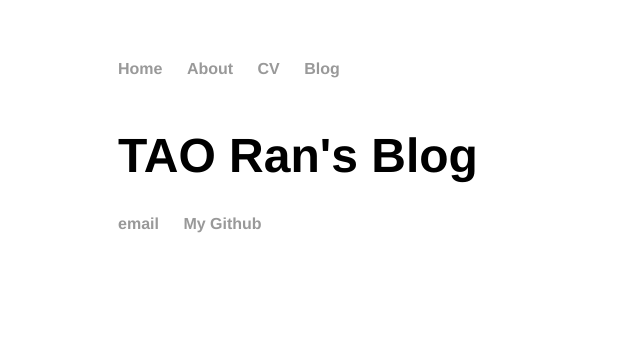
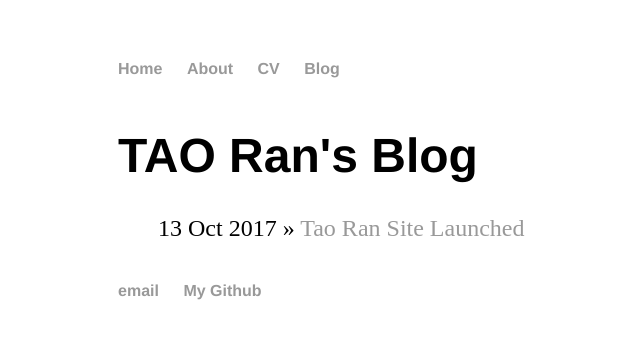
Before and after one commit to neurosciencetao/neurosciencetao.github.io, a Jekyll site: the page built from blog/index.html, in a window 1280 px wide. Shown: the top 339 px of the page, without its empty margins (74-714 px from the left). Built offline with Jekyll 4.4.1, drawn with Linux system fonts in a browser that asks for light colours.

Commit message:
Update index.html

```diff
--- a/blog/index.html
+++ b/blog/index.html
@@ -4,9 +4,9 @@ title: TAO Ran's Blog
 ---
 
         <h1>{{ page.title }}</h1>
-        <ul class="post">
+        <ul class="posts">
 
-          {% for post in site.post %}
+          {% for post in site.posts %}
             <li><span>{{ post.date | date_to_string }}</span> » <a href="{{ post.url }}" title="{{ post.title}}">{{ post.title }}</a></li>
           {% endfor %}
          </ul>
```
